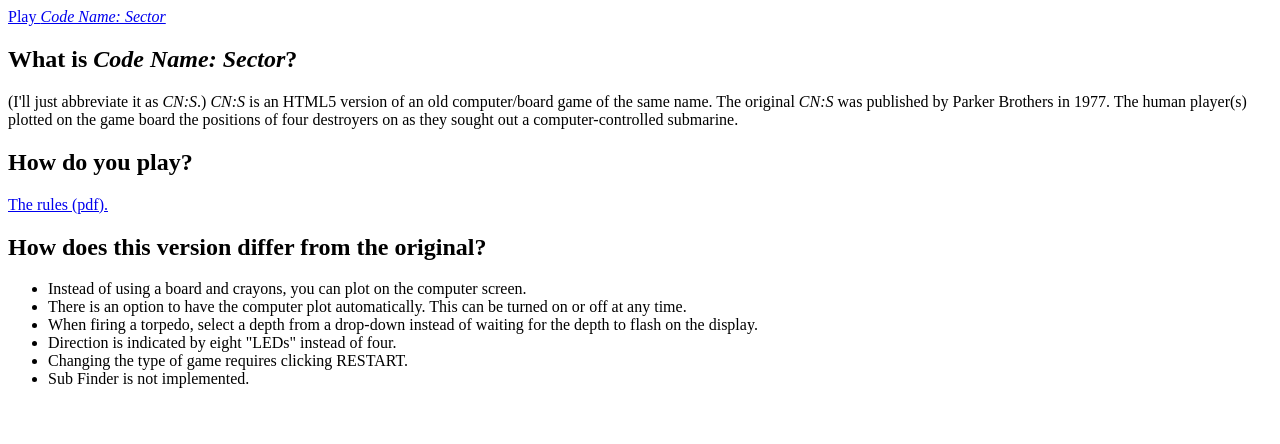
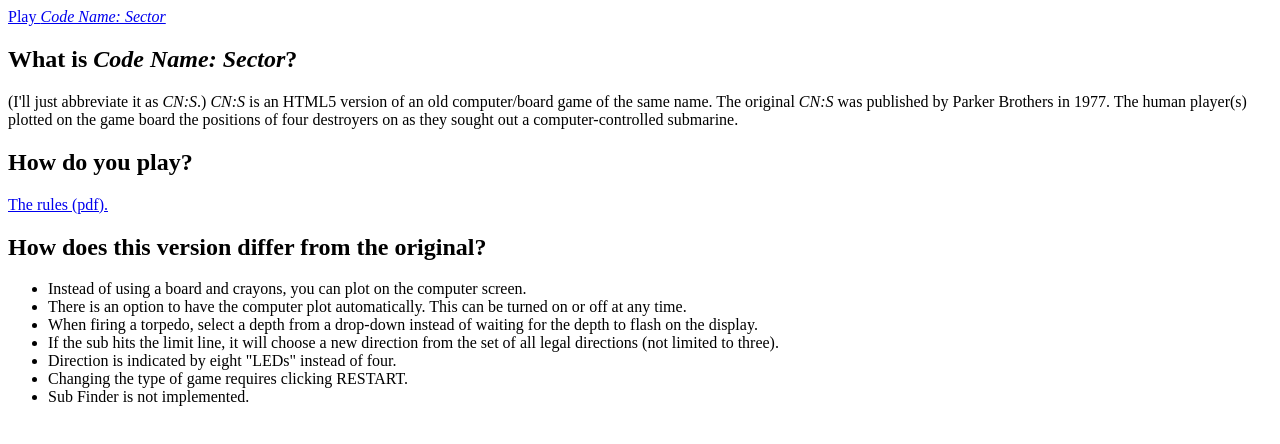
Before and after one commit to thatmichaelpark/code-name-sector, a plain HTML site: page index.html in a window 1280 px wide. Drawn offline with Linux system fonts and the light colour scheme.

Commit message:
Added note about limit line

```diff
--- a/index.html
+++ b/index.html
@@ -18,6 +18,7 @@ of four destroyers on as they sought out a computer-controlled submarine.
 <li>Instead of using a board and crayons, you can plot on the computer screen.</li>
 <li>There is an option to have the computer plot automatically. This can be turned on or off at any time.</li>
 <li>When firing a torpedo, select a depth from a drop-down instead of waiting for the depth to flash on the display.</li>
+<li>If the sub hits the limit line, it will choose a new direction from the set of all legal directions (not limited to three).</li>
 <li>Direction is indicated by eight "LEDs" instead of four.</li>
 <li>Changing the type of game requires clicking RESTART.</li>
 <li>Sub Finder is not implemented.</li>
```
